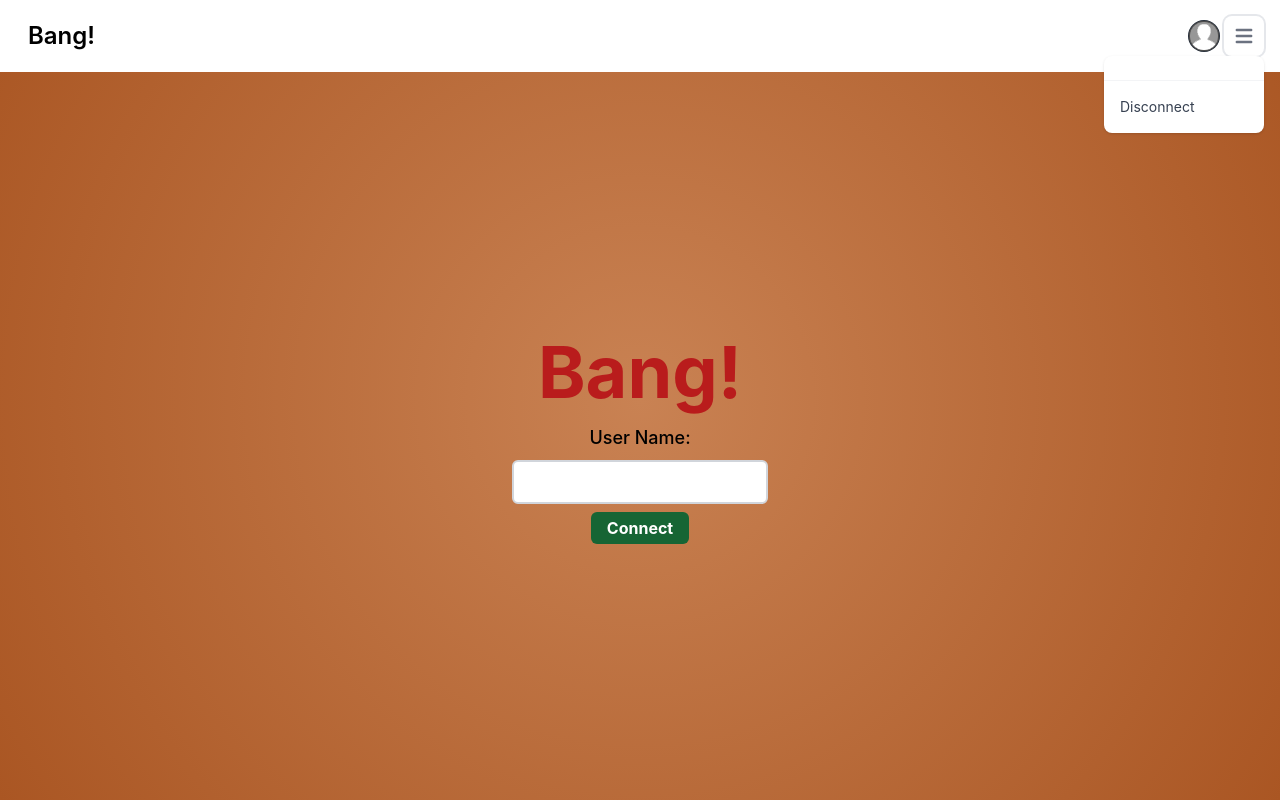
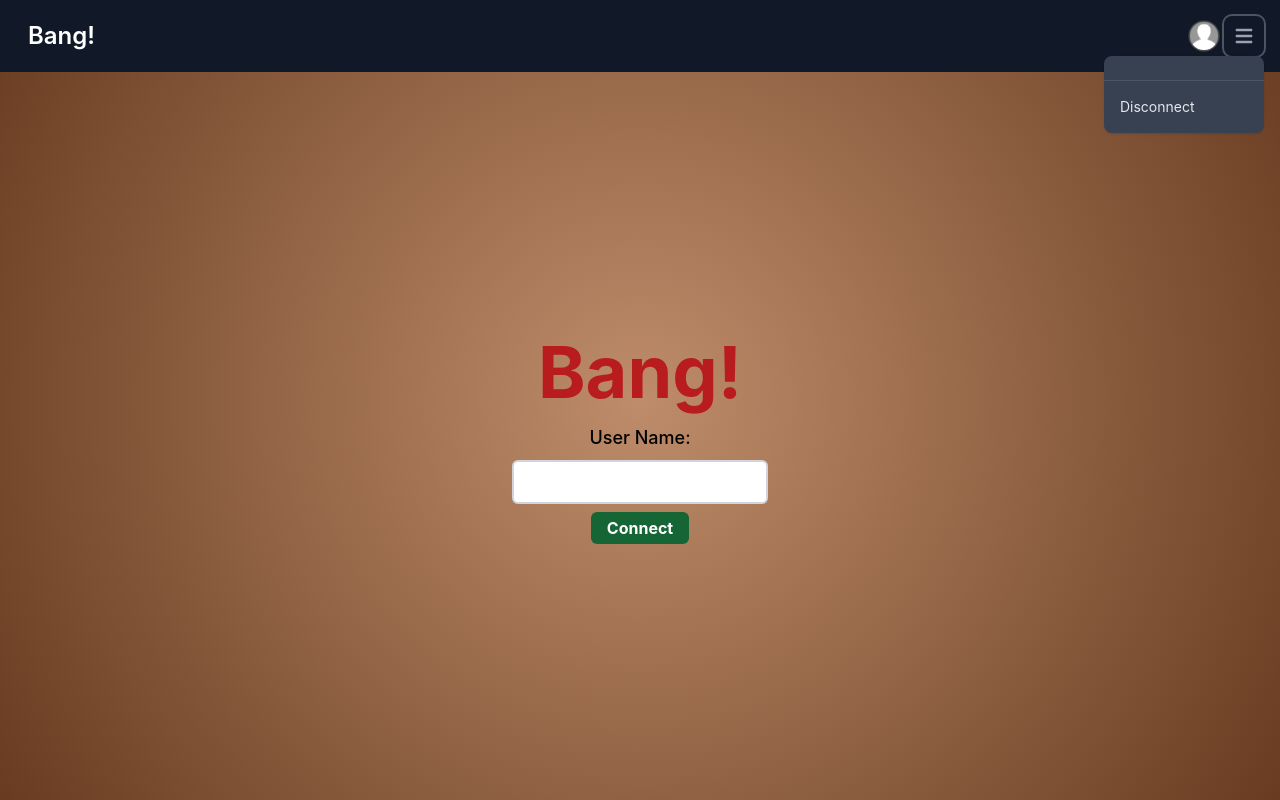
Before and after one commit to drake-7/bangweb, a React (Vite) app: page / in a window 1280 px wide. Both pictures are taken after a click on the button "Open main menu". Built offline with nearby package versions, Linux system fonts and the light colour scheme; a web font is replaced by a local one.

Commit message:
fix colors

```diff
--- a/src/App.css
+++ b/src/App.css
@@ -1,7 +1,7 @@
 body {
   background: radial-gradient(circle,
-    rgb(201, 130, 83) 0%,
-    rgb(170, 86, 35) 100%);
+    rgb(190, 140, 106) 0%,
+    rgb(104, 60, 33) 100%);
 }
 
 .current-scene {
--- a/src/Components/Header.tsx
+++ b/src/Components/Header.tsx
@@ -33,14 +33,14 @@ function Header({ title, username, propic, setPropic, handleLeaveLobby, handleDi
 
   return (
     <>
-      <nav className="bg-white border-gray-200 dark:bg-gray-900">
+      <nav className="border-gray-200 bg-gray-900">
         <div className="max-w-screen-xl flex flex-wrap items-center justify-between mx-auto p-4">
           <a href="" className="flex items-center">
             <img src="" className="h-8 mr-3" alt="" />
-            <span className="self-center text-2xl font-semibold whitespace-nowrap dark:text-white">{getLabel('ui', 'APP_TITLE')}</span>
+            <span className="self-center text-2xl font-semibold whitespace-nowrap text-white">{getLabel('ui', 'APP_TITLE')}</span>
           </a>
           <div className="flex items-center order-2">
-            <button type="button" className="flex text-sm bg-gray-800 rounded-full focus:ring-4 focus:ring-gray-300 dark:focus:ring-gray-600" id="user-menu-button" aria-expanded="false" data-dropdown-toggle="user-dropdown" data-dropdown-placement="bottom">
+            <button type="button" className="flex text-sm bg-gray-800 rounded-full focus:ring-4 focus:ring-gray-600">
               <span className="sr-only">Open user menu</span>
               <img className="w-8 h-8 rounded-full" src={propic ?? DEFAULT_USER_PROPIC} onClick={handlePropicClick} />
               <input type='file' id='file' ref={inputFile} style={{ display: 'none' }} onChange={handlePropicChange} />
@@ -49,7 +49,7 @@ function Header({ title, username, propic, setPropic, handleLeaveLobby, handleDi
             <div className='relative'>
             <button
               onClick={() => setIsMenuOpen(value => !value)}
-              type="button" className="inline-flex items-center p-2 ml-1 text-sm text-gray-500 rounded-lg hover:bg-gray-100 focus:outline-none focus:ring-2 focus:ring-gray-200 dark:text-gray-400 dark:hover:bg-gray-700 dark:focus:ring-gray-600" aria-controls="mobile-menu-2" aria-expanded="false">
+              type="button" className="inline-flex items-center p-2 ml-1 text-sm rounded-lg focus:outline-none focus:ring-2 text-gray-400 hover:bg-gray-700 focus:ring-gray-600">
               <span className="sr-only">Open main menu</span>
               <svg className="w-6 h-6" aria-hidden="true" fill="currentColor" viewBox="0 0 20 20" xmlns="http://www.w3.org/2000/svg"><path fillRule="evenodd" d="M3 5a1 1 0 011-1h12a1 1 0 110 2H4a1 1 0 01-1-1zM3 10a1 1 0 011-1h12a1 1 0 110 2H4a1 1 0 01-1-1zM3 15a1 1 0 011-1h12a1 1 0 110 2H4a1 1 0 01-1-1z" clipRule="evenodd"></path></svg>
             </button>
@@ -63,7 +63,6 @@ function Header({ title, username, propic, setPropic, handleLeaveLobby, handleDi
           </div>
           <div className="items-center justify-between flex w-auto order-1">
             <ul className="flex font-medium p-0 border-gray-100 rounded-lg flex-row space-x-8 mt-0 ">
-
               {title && <li className="block py-2 pl-3 pr-4 text-blue-500">{title}</li>}
             </ul>
           </div>
--- a/src/Components/UserMenu.tsx
+++ b/src/Components/UserMenu.tsx
@@ -18,17 +18,17 @@ export default function UserMenu({ username, closeMenu, handleLeaveLobby, handle
   return (
     <div style={{width: '10em'}} className='z-50
     absolute top-10 right-0
-    text-base list-none bg-white divide-y divide-gray-100 rounded-lg shadow dark:bg-gray-700 dark:divide-gray-600'
+    text-base list-none divide-y rounded-lg shadow bg-gray-700 divide-gray-600'
     >
       <div className="px-4 py-3">
-        <span className="block text-sm text-gray-900 dark:text-white">{username}</span>
+        <span className="block text-sm text-white">{username}</span>
       </div>
       <ul className="py-2" aria-labelledby="user-menu-button">
         {handleLeaveLobby && <li>
-          <a href="#" onClick={handleClick(handleLeaveLobby)} className="block px-4 py-2 text-sm text-gray-700 hover:bg-gray-100 dark:hover:bg-gray-600 dark:text-gray-200 dark:hover:text-white">{getLabel('ui', 'BUTTON_LEAVE_LOBBY')}</a>
+          <a href="#" onClick={handleClick(handleLeaveLobby)} className="block px-4 py-2 text-sm hover:bg-gray-600 text-gray-200 hover:text-white">{getLabel('ui', 'BUTTON_LEAVE_LOBBY')}</a>
         </li>}
         <li>
-          <a href="#" onClick={handleClick(handleDisconnect)} className="block px-4 py-2 text-sm text-gray-700 hover:bg-gray-100 dark:hover:bg-gray-600 dark:text-gray-200 dark:hover:text-white">{getLabel('ui', 'BUTTON_DISCONNECT')}</a>
+          <a href="#" onClick={handleClick(handleDisconnect)} className="block px-4 py-2 text-sm hover:bg-gray-600 text-gray-200 hover:text-white">{getLabel('ui', 'BUTTON_DISCONNECT')}</a>
         </li>
       </ul>
     </div>
--- a/src/Scenes/Game/Style/GameScene.css
+++ b/src/Scenes/Game/Style/GameScene.css
@@ -21,7 +21,7 @@
     margin-left: auto;
     margin-right: auto;
     margin-top: 1.2em;
-    min-height: 3em;
+    min-height: 3.5em;
 }
 
 .main-deck-row {
--- a/src/Scenes/Game/Style/TrainView.css
+++ b/src/Scenes/Game/Style/TrainView.css
@@ -1,7 +1,7 @@
 .train-row {
     vertical-align: middle;
     padding-top: 1em;
-    padding-bottom: 1em;
+    padding-bottom: calc(var(--card-height) * 0.4);
 }
 
 .train-stations-container {
--- a/src/Scenes/Lobby/Style/LobbyUser.css
+++ b/src/Scenes/Lobby/Style/LobbyUser.css
@@ -27,6 +27,7 @@
 .lobby-username {
     font-weight: 500;
     font-weight: bold;
+    z-index: 3;
 }
 
 .lobby-user-inner {
```
